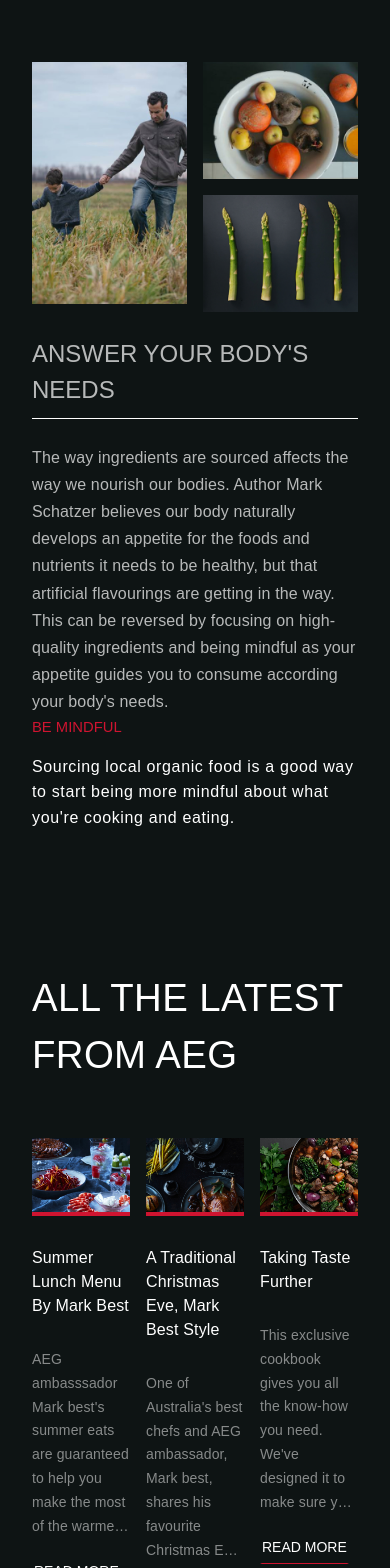
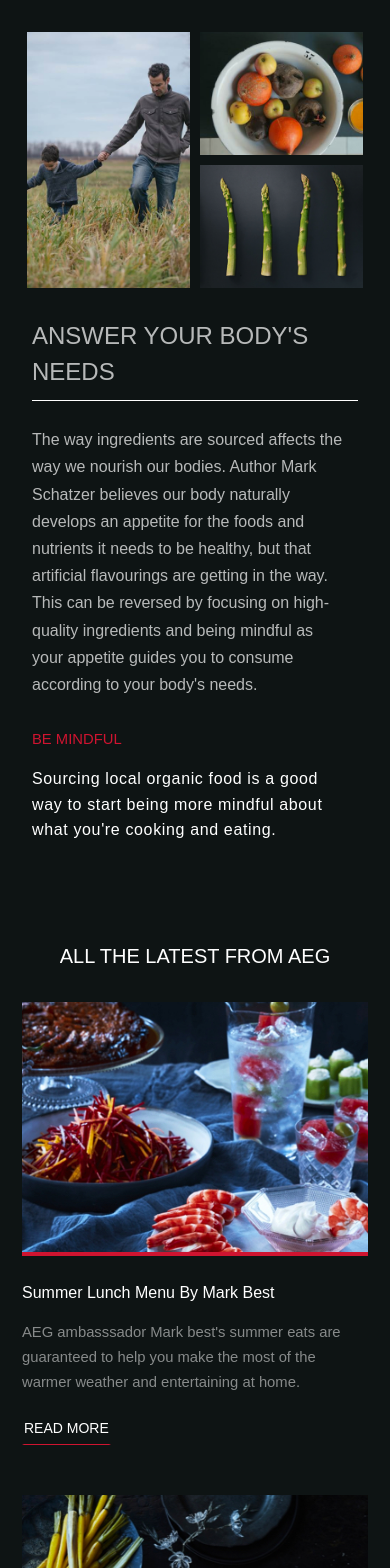
Before and after one commit to gill-es/orchard-fed-test, a React (Vite) app: page / in a window 390 px wide. Shown: the top 1568 px of the page. Built offline with nearby package versions, Linux system fonts and the light colour scheme; a web font is replaced by a local one.

Commit message:
Remove mui, fix responsive layout

```diff
--- a/package.json
+++ b/package.json
@@ -10,9 +10,6 @@
     "prepare": "husky install"
   },
   "dependencies": {
-    "@emotion/react": "^11.10.5",
-    "@emotion/styled": "^11.10.5",
-    "@mui/material": "^5.11.8",
     "react": "^18.2.0",
     "react-dom": "^18.2.0"
   },
--- a/src/App.scss
+++ b/src/App.scss
@@ -21,10 +21,18 @@
   max-width: 1440px;
   margin: 0 auto;
   padding: 2rem;
+
+  @include lg {
+    padding: 2rem 1rem;
+  }
+
+  @include lg {
+    padding: 2rem 0.75rem;
+  }
 }
 
 main {
-  max-width: 1100px;
+  max-width: 1140px;
 }
 
 section {
@@ -32,6 +40,11 @@
   place-items: center;
   height: 100vh;
   min-height: 568px;
+
+  @include lg {
+    height: auto;
+    margin-bottom: 30px;
+  }
 }
 
 a {
--- a/src/assets/styles/variables.scss
+++ b/src/assets/styles/variables.scss
@@ -1,7 +1,37 @@
+// Colors
 $text-base-color: #fff;
 $text-light-color: rgba(255, 255, 255, 0.7);
 $text-lighter-color: rgba(255, 255, 255, 0.5);
 
 $contrast-color: #cf1430;
+$bg-base-color: #0e1414;
 
-$bg-base-color: #0e1414;
+// Breakpoints
+$screen-sm: 576px;
+$screen-md: 768px;
+$screen-lg: 992px;
+$screen-xl: 1200px;
+
+@mixin sm {
+  @media (max-width: #{$screen-sm}) {
+    @content;
+  }
+}
+
+@mixin md {
+  @media (max-width: #{$screen-md}) {
+    @content;
+  }
+}
+
+@mixin lg {
+  @media (max-width: #{$screen-lg}) {
+    @content;
+  }
+}
+
+@mixin xl {
+  @media (max-width: #{$screen-xl}) {
+    @content;
+  }
+}
--- a/src/components/Article/article.module.scss
+++ b/src/components/Article/article.module.scss
@@ -4,6 +4,8 @@
   position: relative;
   border-bottom: 4px solid $contrast-color;
   transition: 0.5s;
+  height: 250px;
+  margin-bottom: 5px;
 
   &:after {
     opacity: 0;
@@ -24,12 +26,17 @@
 }
 
 .content {
-  padding: 15px 0;
+  padding: 20px 0;
 
   .title {
     position: relative;
-    margin: 15px auto;
     display: inline-block;
+
+    h1 {
+      margin: 0;
+      font-size: 1rem;
+      font-weight: 400;
+    }
 
     &:before {
       content: "";
@@ -43,13 +50,15 @@
   }
 
   .description {
-    margin: 15px auto;
+    margin: 0 auto 15px;
 
     p {
       color: $text-lighter-color;
       font-weight: 100;
-      font-size: 0.875rem;
+      font-size: 0.925rem;
       line-height: 1.7;
+      transition: 0.5s;
+      // margin-right: 15px;
     }
   }
 }
@@ -71,6 +80,12 @@
 
       &:before {
         width: 100%;
+      }
+    }
+
+    .description {
+      p {
+        color: $text-base-color;
       }
     }
   }
--- a/src/components/Text/Text.tsx
+++ b/src/components/Text/Text.tsx
@@ -1,4 +1,3 @@
-import { Typography } from "@mui/material";
 import React from "react";
 import styles from "./text.module.scss";
 
@@ -17,10 +16,11 @@
   maxLines = 2,
   component = "p",
 }) => {
+  const Tag = component;
+
   return (
-    <Typography
+    <Tag
       className={styles.text}
-      component={component}
       style={
         truncated
           ? {
@@ -31,6 +31,6 @@
       }
     >
       {children}
-    </Typography>
+    </Tag>
   );
 };
--- a/src/pages/Landing/Landing.tsx
+++ b/src/pages/Landing/Landing.tsx
@@ -1,5 +1,4 @@
 import React from "react";
-import Grid from "@mui/material/Grid";
 import { Image } from "../../components/Image/Image";
 import { Text } from "../../components/Text/Text";
 import { LandingPageImages } from "../../assets/images";
@@ -10,35 +9,35 @@
 export const Landing: React.FC<Props> = () => {
   return (
     <section>
-      <Grid container spacing={3}>
-        <Grid container item xs={12} md={8} spacing={2}>
-          <Grid item xs={6}>
-            <div>
+      <div className={styles.container}>
+        <div className={styles.imageGrid}>
+          <div className={styles.imageGridCol}>
+            <div className={styles.imageGridItem}>
               <Image
                 src={LandingPageImages.CP1Image01}
                 srcSet={`${LandingPageImages.CP1Image01Retina} 2x`}
                 alt="Father and son on a field"
               />
             </div>
-          </Grid>
-          <Grid container item xs={6} spacing={2}>
-            <Grid item xs={12}>
+          </div>
+          <div className={styles.imageGridCol}>
+            <div className={styles.imageGridItem}>
               <Image
                 src={LandingPageImages.CP1Image02}
                 srcSet={`${LandingPageImages.CP1Image02Retina} 2x`}
                 alt="Organic garden crops in a bowl"
               />
-            </Grid>
-            <Grid item xs={12}>
+            </div>
+            <div className={styles.imageGridItem}>
               <Image
                 src={LandingPageImages.CP1Image03}
                 srcSet={`${LandingPageImages.CP1Image03} 2x`}
                 alt="Four asparagus sticks"
               />
-            </Grid>
-          </Grid>
-        </Grid>
-        <Grid container item xs={12} md={4}>
+            </div>
+          </div>
+        </div>
+        <div className={styles.textGrid}>
           <div>
             <div className={styles.calloutHeading}>
               <Text component="h2">Answer your body's needs</Text>
@@ -51,7 +50,7 @@
                 healthy, but that artificial flavourings are getting in the way.
                 This can be reversed by focusing on high-quality ingredients and
                 being mindful as your appetite guides you to consume according
-                your body's needs.
+                to your body's needs.
               </Text>
             </div>
           </div>
@@ -66,8 +65,8 @@
               </p>
             </div>
           </div>
-        </Grid>
-      </Grid>
+        </div>
+      </div>
     </section>
   );
 };
--- a/src/pages/Landing/landing.module.scss
+++ b/src/pages/Landing/landing.module.scss
@@ -6,12 +6,16 @@
   margin-bottom: 25px;
 
   h2 {
-    font-size: 1.5rem;
+    font-size: 1.58rem;
     font-weight: 100;
     text-transform: uppercase;
     margin: 0;
     letter-spacing: normal;
     color: $text-light-color;
+
+    @include sm {
+      font-size: 1.5rem;
+    }
   }
 }
 
@@ -21,7 +25,8 @@
     font-weight: 100;
     line-height: 1.7;
     color: $text-light-color;
-    margin: 0;
+    margin-bottom: 30px;
+    margin-right: 15px;
   }
 }
 
@@ -41,5 +46,57 @@
     font-weight: 400;
     letter-spacing: 0.04rem;
     line-height: 1.6;
+    margin-right: 15px;
   }
 }
+
+.container {
+  display: flex;
+  justify-content: space-between;
+
+  @include md {
+    flex-direction: column;
+  }
+
+  .imageGrid {
+    display: flex;
+    flex: 2;
+    padding: 0 10px;
+
+    @include lg {
+      flex: 1;
+    }
+
+    .imageGridCol {
+      display: flex;
+      flex: 1;
+      flex-direction: column;
+      justify-content: space-between;
+
+      .imageGridItem {
+        display: flex;
+        flex: 1;
+        flex-direction: column;
+        justify-content: space-between;
+        padding: 0 10px;
+        margin-bottom: 20px;
+
+        @include sm {
+          padding: 0 5px;
+          margin-bottom: 10px;
+        }
+      }
+    }
+  }
+
+  .textGrid {
+    display: flex;
+    flex: 1;
+    flex-direction: column;
+    padding-right: 50px;
+
+    @include md {
+      padding: 20px;
+    }
+  }
+}
--- a/src/pages/Latest/Latest.tsx
+++ b/src/pages/Latest/Latest.tsx
@@ -1,5 +1,4 @@
 import React from "react";
-import Grid from "@mui/material/Grid";
 import { Text } from "../../components/Text/Text";
 import { Article } from "../../components/Article/Article";
 import { Content } from "../../interfaces/content";
@@ -12,20 +11,18 @@
 export const Latest: React.FC<Props> = () => {
   return (
     <section>
-      <Grid container spacing={3}>
-        <Grid item xs={12}>
-          <div className={styles.heading}>
-            <Text component="h2">All the latest from AEG</Text>
-          </div>
-        </Grid>
-        <Grid container item xs={12} spacing={2}>
+      <div className={styles.container}>
+        <div className={styles.heading}>
+          <Text component="h2">All the latest from AEG</Text>
+        </div>
+        <div className={styles.articleGrid}>
           {content.map((item: Content) => (
-            <Grid item xs={4} key={`article__${item.id}`}>
+            <div className={styles.articleGridItem}>
               <Article content={item} />
-            </Grid>
+            </div>
           ))}
-        </Grid>
-      </Grid>
+        </div>
+      </div>
     </section>
   );
 };
--- a/src/pages/Latest/latest.module.scss
+++ b/src/pages/Latest/latest.module.scss
@@ -1,11 +1,45 @@
+@import "src/assets/styles/variables.scss";
+
+.container {
+  display: flex;
+  justify-content: space-between;
+  flex-direction: column;
+
   .heading {
     display: flex;
     justify-content: center;
-  margin-bottom: 30px;
+    padding: 15px;
 
     h2 {
       font-size: 2.4rem;
       text-transform: uppercase;
       font-weight: 100;
+
+      @include md {
+        font-size: 1.25rem;
       }
     }
+  }
+
+  .articleGrid {
+    display: flex;
+    justify-content: space-between;
+    margin-bottom: 30px;
+
+    @include md {
+      flex-direction: column;
+    }
+
+    .articleGridItem {
+      display: flex;
+      flex-direction: column;
+      justify-content: space-between;
+      padding: 0 10px;
+      flex: 1;
+
+      @include md {
+        margin-bottom: 30px;
+      }
+    }
+  }
+}
```
Also changed, not shown: 1 other file (tests, documents, lock files or other folders). Lines whose indentation alone changed are shown as unchanged.
